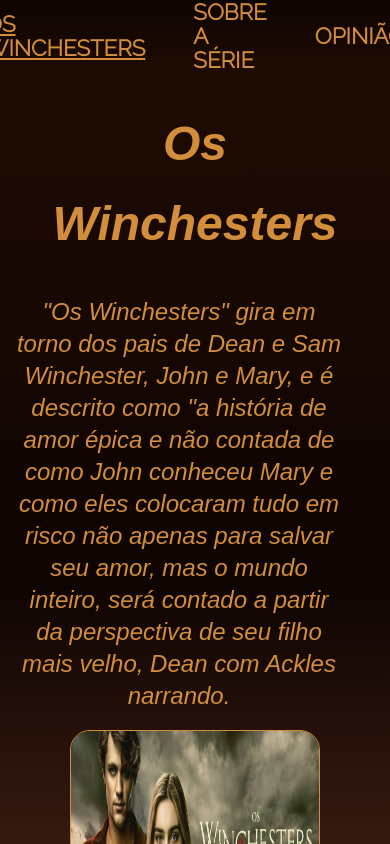
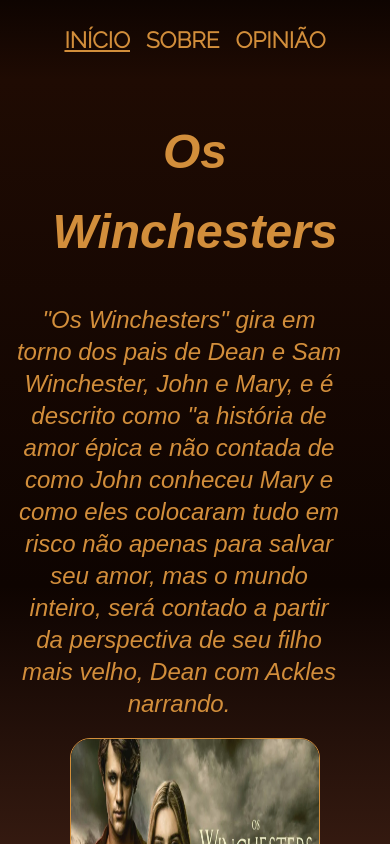
Before and after one commit to DanielaLeguari/projeto-blog-typescript-react, a React (Create React App) app: page / in a window 390 px wide. Shown: the top 844 px of the page. Built offline with nearby package versions, Linux system fonts and the light colour scheme.

Commit message:
responsividade menu

```diff
--- a/src/components/Menu/Menu.module.css
+++ b/src/components/Menu/Menu.module.css
@@ -8,7 +8,7 @@
 }
 
 .link {
-    font-size: 1.25rem;
+    font-size: 1.5rem;
     line-height: 1.5rem;
     color: var(--cor-fonte-principal);
 }
@@ -22,3 +22,25 @@
         height: 72px;
     }
 }
+
+@media (max-width: 480px) {
+    .navegacao {
+        height: 80px;
+        display: flex;
+        justify-content:center;
+        align-items: center;
+        column-gap: 1rem;
+        background: linear-gradient(var(--banner-cor-escura),var(--banner-cor-media)) ;
+        padding: 0.4rem;
+    }
+
+    .link {
+        font-size: 0.8rem;
+        /* line-height: 1rem; */
+        color: var(--cor-fonte-principal);
+    }
+
+    .linkSublinhado {
+        text-decoration: underline;
+    }
+}
--- a/src/components/Menu/index.tsx
+++ b/src/components/Menu/index.tsx
@@ -7,10 +7,10 @@
             <header>
                 <nav className={style.navegacao}>
                     <MenuLink to="/">
-                        Os Winchesters
+                        Início
                     </MenuLink>
                     <MenuLink to="/SobreSerie">
-                        Sobre a série
+                        Sobre
                     </MenuLink>
                     <MenuLink to="/contato">
                         Opinião
```
